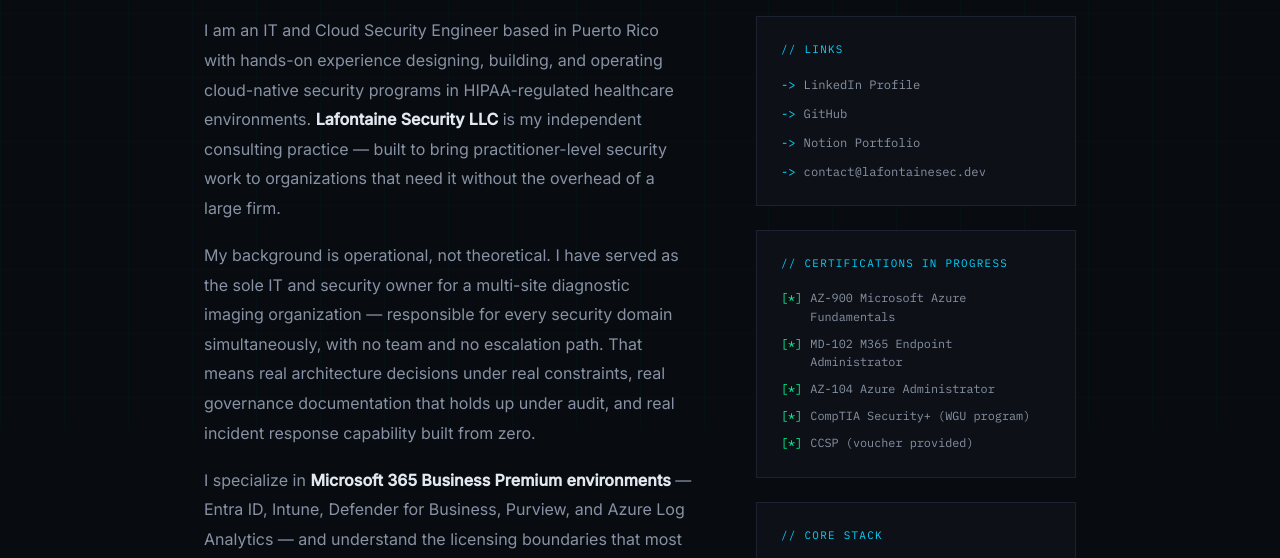
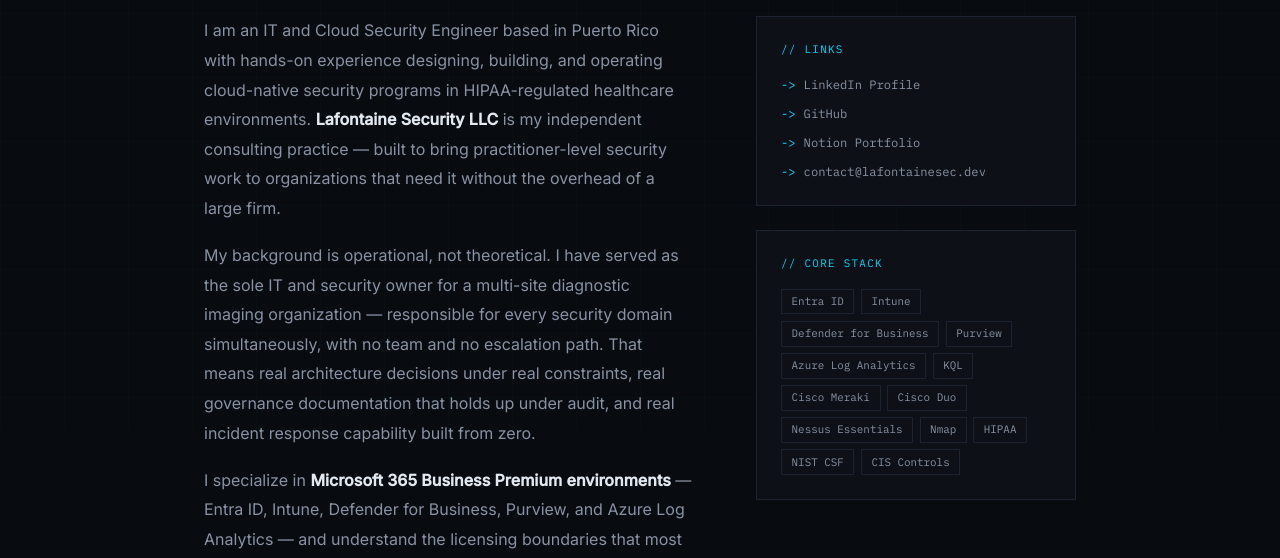
Before and after one commit to V3ND3D/lafontainesec-website, a plain HTML site: page about.html in a window 1280 px wide. Shown: the part 371-929 px from the top of the page. Drawn offline with Linux system fonts and the light colour scheme.

Commit message:
Add files via upload

```diff
--- a/about.html
+++ b/about.html
@@ -118,17 +118,6 @@
       </div>
 
       <div class="sidebar-card reveal">
-        <div class="sidebar-title">Certifications in Progress</div>
-        <div class="credentials">
-          <div class="cred-item">AZ-900 Microsoft Azure Fundamentals</div>
-          <div class="cred-item">MD-102 M365 Endpoint Administrator</div>
-          <div class="cred-item">AZ-104 Azure Administrator</div>
-          <div class="cred-item">CompTIA Security+ (WGU program)</div>
-          <div class="cred-item">CCSP (voucher provided)</div>
-        </div>
-      </div>
-
-      <div class="sidebar-card reveal">
         <div class="sidebar-title">Core Stack</div>
         <div class="tech-tags">
           <span class="ttag">Entra ID</span>
```
